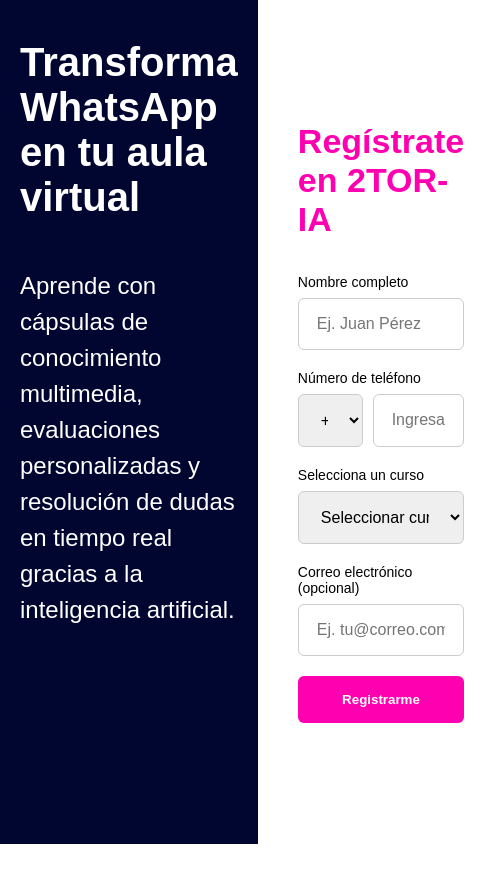
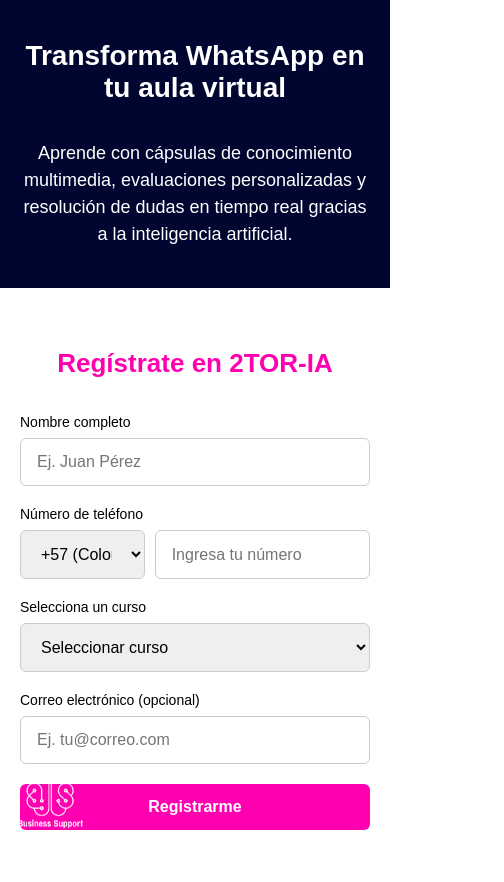
Before and after one commit to Juanmiru/reto-bussines, a plain HTML site: page index.html in a window 390 px wide. Shown: the whole page, 504 px wide, since content can reach past the window. Before the commit the page ends 844 px from the top, so only its background shows below. Drawn offline with Linux system fonts and the light colour scheme.

Commit message:
integracion logo

```diff
--- a/index.html
+++ b/index.html
@@ -74,6 +74,8 @@
             </div>
         </div>
     </section>
+    <img src="imagenes/Original_Logo_disposicion_vertical.png" alt="2TOR-IA Logo" class="logo-fixed">
+
 
     <script src="java.js"></script>
 </body>
--- a/java.js
+++ b/java.js
@@ -7,12 +7,12 @@
             form.addEventListener('submit', function(e) {
                 e.preventDefault();
 
-                // Hide any previous alerts
+                // esconde alertas previas
                 successAlert.style.display = 'none';
                 errorAlert.style.display = 'none';
                 whatsappPreview.style.display = 'none';
 
-                // Get form data
+                // obtiene la informacion del formulario
                 const formData = new FormData(form);
 
                 // Add hidden fields required by the API
--- a/style.css
+++ b/style.css
@@ -21,6 +21,7 @@ body {
     flex-direction: column;
     justify-content: flex-start;
     width: 600px;
+    height: 1000px;
 }
 
 .hero h1 {
@@ -33,22 +34,24 @@ body {
     font-size: 24px;
     line-height: 1.5;
     max-width: 500px;
-    margin-top: 2em;
+    margin-top: 5em;
 }
 
 /* Sección derecha (registro) */
 .registration-section {
-    flex: 1;
+    flex: 0.8;
     background-color: #fff;
     display: flex;
     align-items: center;
     justify-content: center;
-    padding: 60px 40px;
+    padding: 100px 40px;
+    width: 500;
 }
 
 .registration-container {
-    width: 100%;
+    width: 200%;
     max-width: 500px;
+    height: 100%;
 }
 
 .registration-container h2 {
@@ -118,7 +121,7 @@ button[type="submit"]:hover {
 }
 
 .alert-success {
-    background-color: #bfc4f1;
+    background-color: #f3d3e9;
     color: #010630;
 }
 
@@ -139,3 +142,68 @@ button[type="submit"]:hover {
     color: #FF00B1;
     margin-bottom: 5px;
 }
+
+.logo-fixed {
+    position: fixed;
+    bottom: 20px;
+    left: 20px;
+    width: 120px; /* ajusta según el tamaño que quieras */
+    height: auto;
+    z-index: 1000; /* para que esté por encima de otros elementos */
+}
+
+
+@media (max-width: 768px) {
+    body {
+        flex-direction: column; /* Apila las secciones verticalmente */
+    }
+
+    .hero {
+        width: 100%;
+        height: auto;
+        padding: 40px 20px;
+        text-align: center;
+        align-items: center;
+    }
+
+    .hero h1 {
+        font-size: 28px;
+    }
+
+    .hero p {
+        font-size: 18px;
+        margin-top: 2em;
+        max-width: 100%;
+    }
+
+    .registration-section {
+        width: 100%;
+        padding: 60px 20px;
+    }
+
+    .registration-container {
+        max-width: 100%;
+        width: 100%;
+    }
+
+    .registration-container h2 {
+        font-size: 26px;
+        text-align: center;
+    }
+
+    input, select {
+        font-size: 16px;
+        padding: 14px 16px;
+    }
+
+    button[type="submit"] {
+        font-size: 16px;
+        padding: 14px;
+    }
+
+    .logo-fixed {
+        width: 80px;
+        bottom: 10px;
+        left: 10px;
+    }
+}
```
Also changed, not shown: imagenes/Original_Logo_disposicion_vertical.png (added).
